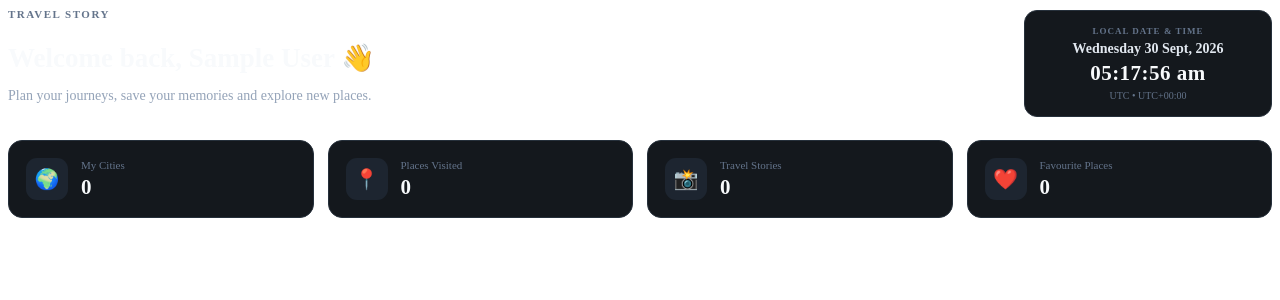
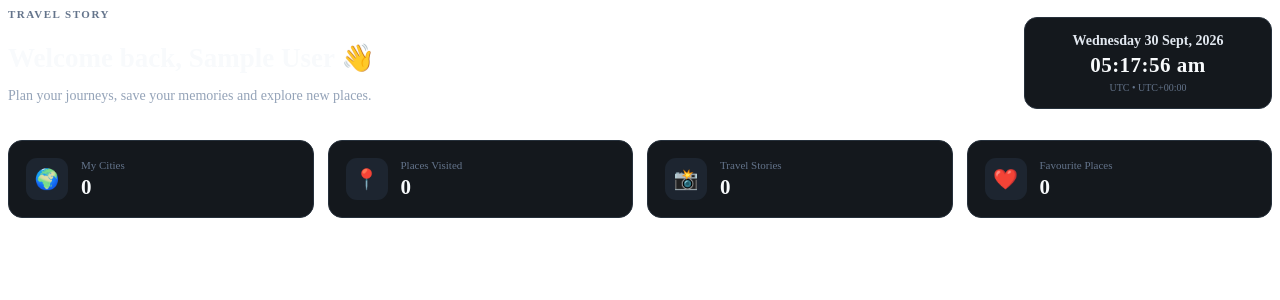
Before and after one commit to VaibhavRAI198/Travel-story, a Flask app: template templates/sections/my_dashboard.html in a window 1280 px wide. Shown: the top 300 px of the page. Run offline with Flask 3, Linux system fonts and the light colour scheme; the template is opened without the code that fills it: most values are stand-ins (such as "Sample title", 1, 10 or a date in 2020); some libraries are stand-ins or nearby versions.

Commit message:
Update my_dashboard.html

```diff
--- a/templates/sections/my_dashboard.html
+++ b/templates/sections/my_dashboard.html
@@ -8,7 +8,6 @@
             <p>Plan your journeys, save your memories and explore new places.</p>
         </div>
         <div class="date-card">
-            <span>LOCAL DATE & TIME</span>
             <strong id="currentDate"></strong>
             <b id="currentTime"></b>
             <small id="currentTimezone"></small>
```
